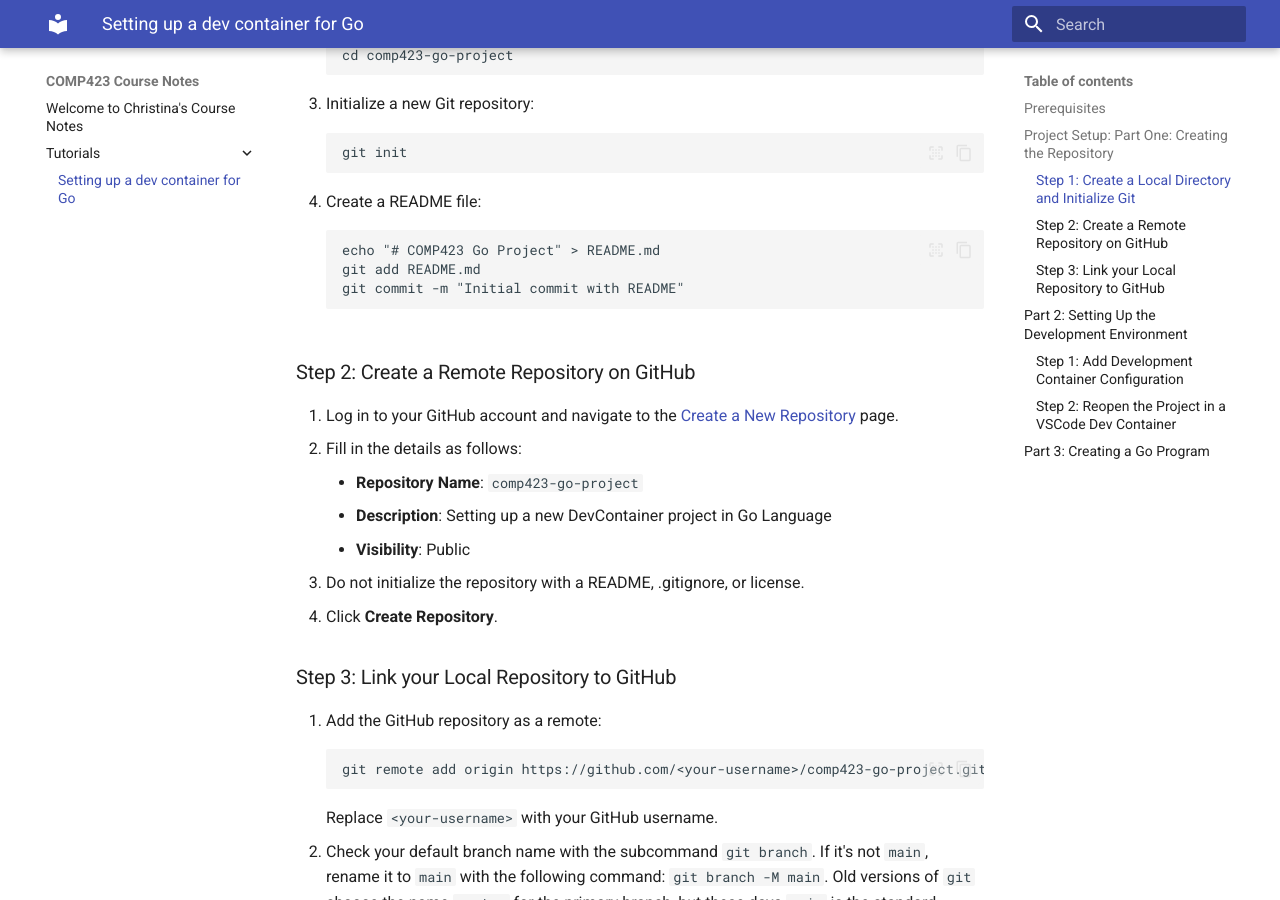
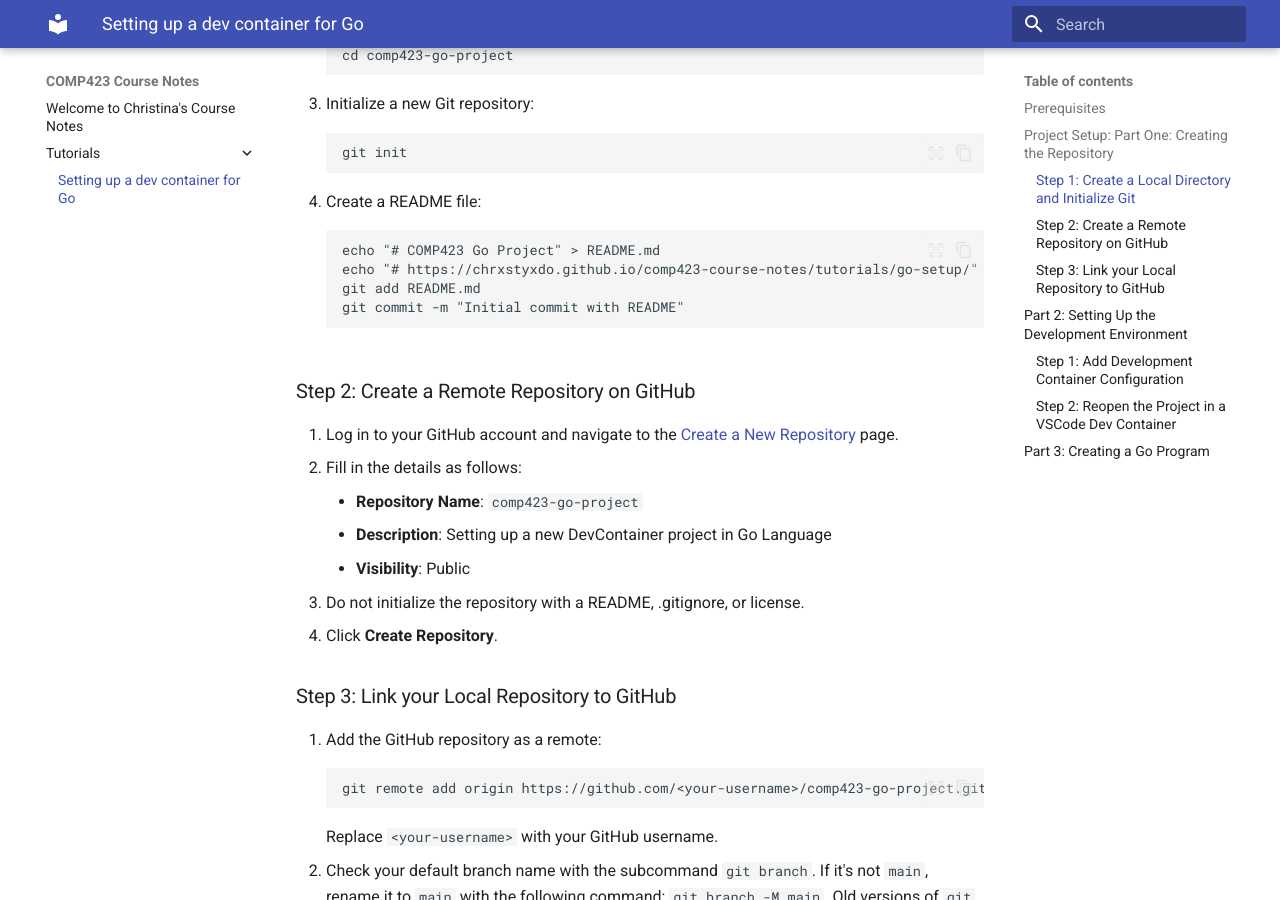
Before and after one commit to chrxstyxdo/comp423-course-notes, an MkDocs documentation site: the page built from docs/tutorials/go-setup.md, in a window 1280 px wide and 900 px high, scrolled down 705 px. Built offline with MkDocs 1.6.1 and Material for MkDocs 9.7.7, drawn with Linux system fonts in a browser that asks for light colours.

Commit message:
readme file now has link to static web

````diff
--- a/docs/tutorials/go-setup.md
+++ b/docs/tutorials/go-setup.md
@@ -27,6 +27,7 @@
 4. Create a README file:
 ```
 echo "# COMP423 Go Project" > README.md
+echo "# https://chrxstyxdo.github.io/comp423-course-notes/tutorials/go-setup/" > README.md
 git add README.md
 git commit -m "Initial commit with README"
 ```
````
